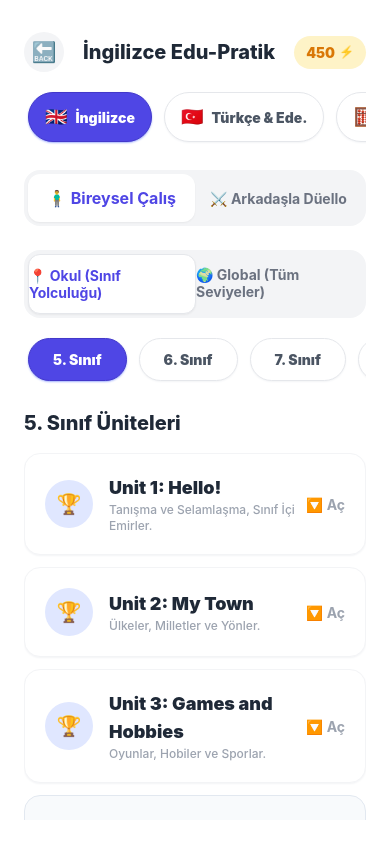
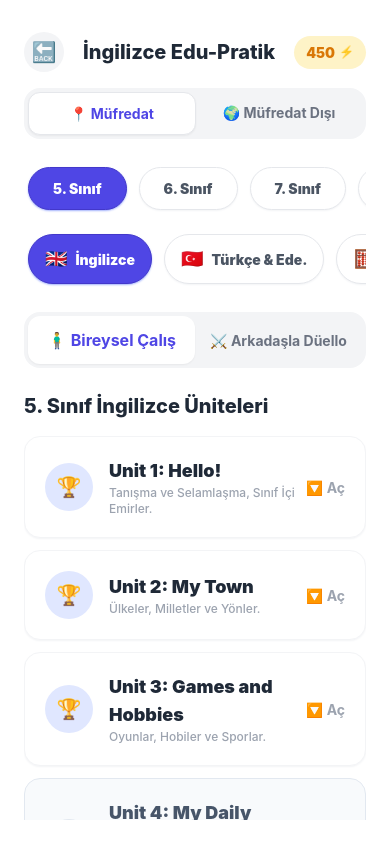
Before and after one commit to irfanunaal-eng/brainmate-app, a React Native app: screen /GameLobbyScreen in a window 390 px wide. Built offline with nearby package versions, Linux system fonts and the light colour scheme; what react-native-calendars would draw is missing.

Commit message:
UI: Overhaul GameLobby architecture to match hierarchical Curriculum flow (Path -> Grade -> Subject -> Mode -> Modules)

```diff
--- a/screens/GameLobbyScreen.tsx
+++ b/screens/GameLobbyScreen.tsx
@@ -121,7 +121,7 @@ export function GameLobbyScreen({ route }: any) {
             <Text className="text-xl">🔙</Text>
           </TouchableOpacity>
           <Text className="text-xl font-extrabold text-gray-800 ml-2 flex-1 text-center" adjustsFontSizeToFit numberOfLines={1}>
-            {SUBJECTS.find(s => s.id === activeSubject)?.label} Edu-Pratik
+            {activePath === 'school' ? `${SUBJECTS.find(s => s.id === activeSubject)?.label} Edu-Pratik` : 'Genel Edu-Pratik'}
           </Text>
           <TouchableOpacity
             onPress={() => setAdminOverride(!adminOverride)}
@@ -132,15 +132,53 @@ export function GameLobbyScreen({ route }: any) {
           </TouchableOpacity>
         </View>
 
-        {isParentView ? (
+        {isParentView && (
            <View className="p-5 rounded-3xl mb-6 shadow-sm bg-purple-50 border border-purple-100">
               <Text className="text-lg font-black mb-1 text-purple-800">Oyun Takip Modu 🕵️‍♂️</Text>
               <Text className="text-sm font-medium text-purple-600/80">
                 Bu alanda sadece öğrencinizin oyun seviyelerindeki ilerleyişini, aşamalarını ve kelime hakimiyetini izleyebilirsiniz. Eğitsel oyunları bizzat tecrübe etme ve düello yetkisi tamamen öğrencinize aittir.
               </Text>
            </View>
+        )}
+
+        {loading ? (
+           <View className="mt-8 items-center"><ActivityIndicator size="large" color="#4f46e5" /></View>
         ) : (
            <>
+              {/* Path Tabs (Müfredat vs Müfredat Dışı) */}
+              <View className="flex-row mb-6 bg-gray-100 p-1 rounded-2xl">
+                <TouchableOpacity
+                  onPress={() => switchPath('school')}
+                  className={`flex-1 py-3 items-center rounded-xl ${activePath === 'school' ? 'bg-white shadow-sm border border-gray-200' : ''}`}
+                >
+                  <Text className={`font-bold ${activePath === 'school' ? 'text-indigo-600' : 'text-gray-500'}`}>📍 Müfredat</Text>
+                </TouchableOpacity>
+                <TouchableOpacity
+                  onPress={() => switchPath('global')}
+                  className={`flex-1 py-3 items-center rounded-xl ${activePath === 'global' ? 'bg-white shadow-sm border border-gray-200' : ''}`}
+                >
+                  <Text className={`font-bold ${activePath === 'global' ? 'text-rose-600' : 'text-gray-500'}`}>🌍 Müfredat Dışı</Text>
+                </TouchableOpacity>
+              </View>
+
+              {/* School specific selectors */}
+              {activePath === 'school' && (
+                <>
+                  {/* Grade Tabs */}
+                  <View className="mb-4">
+                    <ScrollView horizontal showsHorizontalScrollIndicator={false} contentContainerStyle={{ paddingHorizontal: 4, paddingVertical: 4 }}>
+                      {['5', '6', '7', '8', '9', '10', '11', '12'].map(g => (
+                        <TouchableOpacity
+                          key={g}
+                          onPress={() => switchGrade(g)}
+                          className={`mr-3 px-6 py-3 rounded-full border shadow-sm ${activeGrade === g ? 'bg-indigo-600 border-indigo-700 shadow-indigo-300' : 'bg-white border-gray-200 shadow-gray-100'}`}
+                        >
+                          <Text className={`font-black ${activeGrade === g ? 'text-white' : 'text-gray-600'}`}>{g}. Sınıf</Text>
+                        </TouchableOpacity>
+                      ))}
+                    </ScrollView>
+                  </View>
+
                   {/* Subject Selector */}
                   <View className="mb-6">
                     <ScrollView horizontal showsHorizontalScrollIndicator={false} contentContainerStyle={{ paddingHorizontal: 4, paddingVertical: 4 }}>
@@ -159,23 +197,26 @@ export function GameLobbyScreen({ route }: any) {
                       ))}
                     </ScrollView>
                   </View>
+                </>
+              )}
 
-             {/* Mode Selection */}
+              {/* Mode Selection (Only if not parent) */}
+              {!isParentView && (
+                <>
                   <View className="bg-gray-100 p-1 rounded-2xl flex-row mb-6">
                     <TouchableOpacity
                       onPress={() => setSelectedMode('solo')}
-                 className={`flex-1 py-3 items-center justify-center rounded-xl transition-all ${selectedMode === 'solo' ? 'bg-white shadow-sm' : 'bg-transparent'}`}
+                      className={`flex-1 py-3 items-center justify-center rounded-xl ${selectedMode === 'solo' ? 'bg-white shadow-sm' : 'bg-transparent'}`}
                     >
                       <Text className={`font-bold ${selectedMode === 'solo' ? 'text-indigo-600 text-base' : 'text-gray-500'}`}>🧍‍♂️ Bireysel Çalış</Text>
                     </TouchableOpacity>
                     <TouchableOpacity
                       onPress={() => setSelectedMode('duel')}
-                 className={`flex-1 py-3 items-center justify-center rounded-xl transition-all ${selectedMode === 'duel' ? 'bg-rose-500 shadow-sm shadow-rose-300' : 'bg-transparent'}`}
+                      className={`flex-1 py-3 items-center justify-center rounded-xl ${selectedMode === 'duel' ? 'bg-rose-500 shadow-sm shadow-rose-300' : 'bg-transparent'}`}
                     >
                       <Text className={`font-bold ${selectedMode === 'duel' ? 'text-white text-base' : 'text-gray-500'}`}>⚔️ Arkadaşla Düello</Text>
                     </TouchableOpacity>
                   </View>
-
 
                   {selectedMode === 'duel' && (
                      <View className="mb-6">
@@ -203,44 +244,9 @@ export function GameLobbyScreen({ route }: any) {
                 </>
               )}
 
-         {loading ? (
-            <View className="mt-8 items-center"><ActivityIndicator size="large" color="#4f46e5" /></View>
-         ) : (
-            <>
-              {/* Path Tabs */}
-              <View className="flex-row mb-4 bg-gray-100 p-1 rounded-2xl">
-                <TouchableOpacity
-                  onPress={() => switchPath('school')}
-                  className={`flex-1 py-3 items-center rounded-xl ${activePath === 'school' ? 'bg-white shadow-sm border border-gray-200' : ''}`}
-                >
-                  <Text className={`font-bold ${activePath === 'school' ? 'text-indigo-600' : 'text-gray-500'}`}>📍 Okul (Sınıf Yolculuğu)</Text>
-                </TouchableOpacity>
-                <TouchableOpacity
-                  onPress={() => switchPath('global')}
-                  className={`flex-1 py-3 items-center rounded-xl ${activePath === 'global' ? 'bg-white shadow-sm border border-gray-200' : ''}`}
-                >
-                  <Text className={`font-bold ${activePath === 'global' ? 'text-rose-600' : 'text-gray-500'}`}>🌍 Global (Tüm Seviyeler)</Text>
-                </TouchableOpacity>
-              </View>
-
-              {/* Grade Tabs (Only for School Path) */}
-              {activePath === 'school' && (
-                <View className="mb-6">
-                  <ScrollView horizontal showsHorizontalScrollIndicator={false} contentContainerStyle={{ paddingHorizontal: 4, paddingVertical: 4 }}>
-                    {['5', '6', '7', '8', '9', '10', '11', '12'].map(g => (
-                      <TouchableOpacity
-                        key={g}
-                        onPress={() => switchGrade(g)}
-                        className={`mr-3 px-6 py-3 rounded-full border shadow-sm ${activeGrade === g ? 'bg-indigo-600 border-indigo-700 shadow-indigo-300' : 'bg-white border-gray-200 shadow-gray-100'}`}
-                      >
-                        <Text className={`font-black ${activeGrade === g ? 'text-white' : 'text-gray-600'}`}>{g}. Sınıf</Text>
-                      </TouchableOpacity>
-                    ))}
-                  </ScrollView>
-                </View>
-              )}
-
-              <Text className="text-xl font-extrabold text-gray-800 mb-4">{activePath === 'school' ? `${activeGrade}. Sınıf Üniteleri` : 'CEFR Seviyeleri (1000+ Kelime)'}</Text>
+              <Text className="text-xl font-extrabold text-gray-800 mb-4">
+                {activePath === 'school' ? `${activeGrade}. Sınıf ${SUBJECTS.find(s => s.id === activeSubject)?.label} Üniteleri` : 'CEFR Kur Seviyeleri (1000+ Kelime)'}
+              </Text>
 
               {/* Levels List */}
               <ScrollView showsVerticalScrollIndicator={false} contentContainerStyle={{ paddingBottom: 40 }}>
```
Lines whose indentation alone changed are shown as unchanged.
